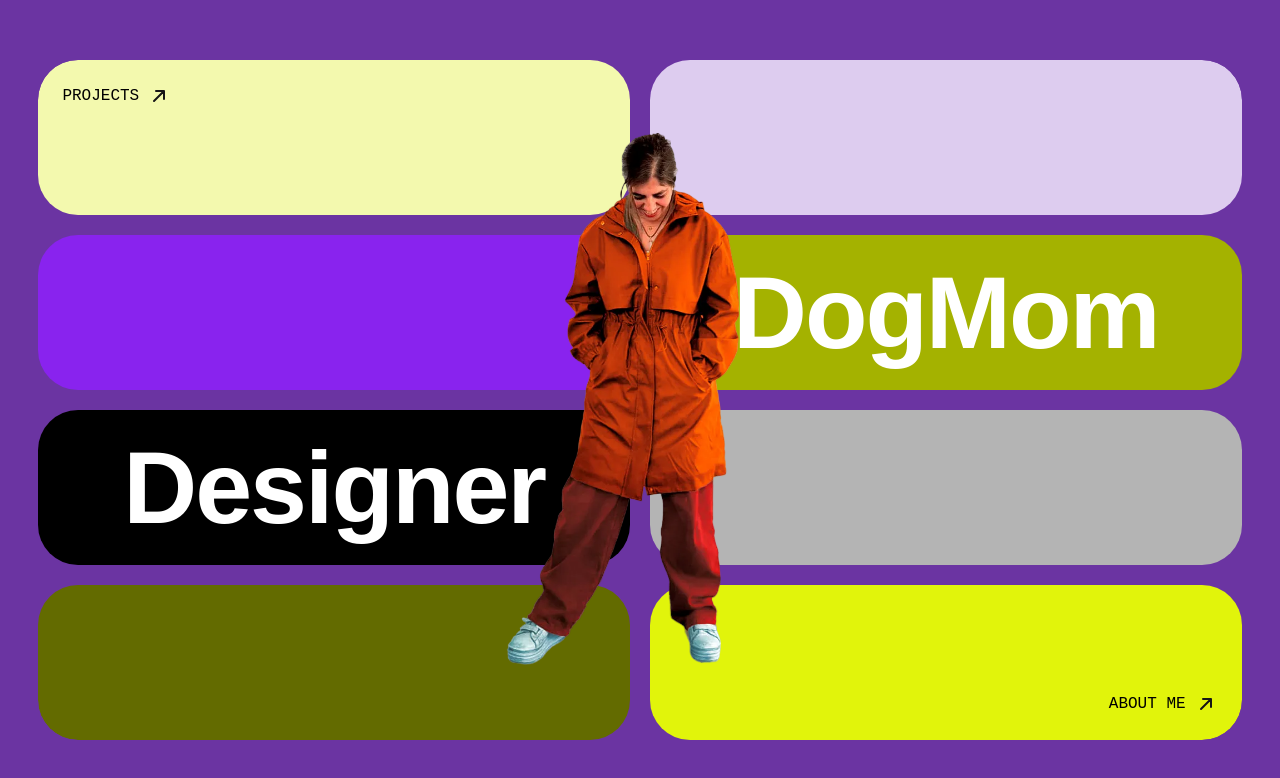
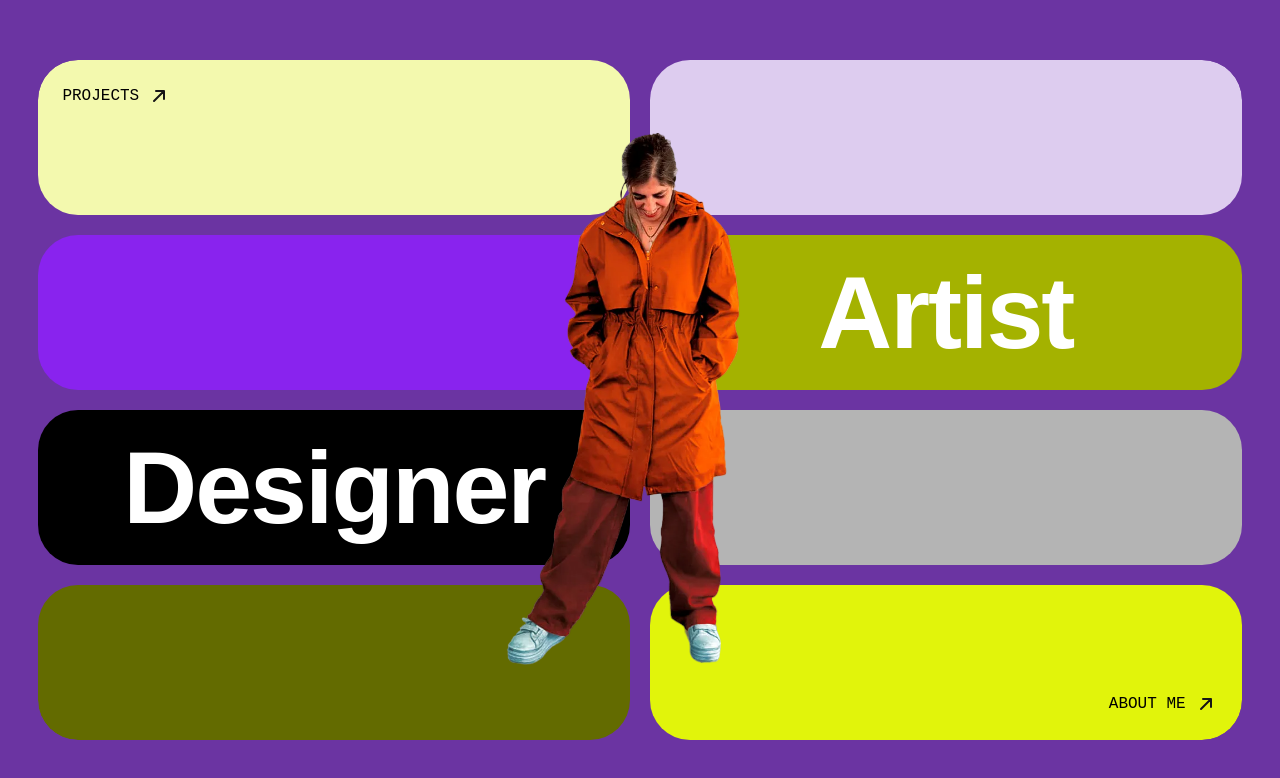
Before and after one commit to mamzlt88/portafolio, a React (Vite) app: page / in a window 1280 px wide. Shown: the top 778 px of the page. Built offline with nearby package versions, Linux system fonts and the light colour scheme.

Commit message:
chore(animation): set rotation to 10s per word for both tiles

```diff
--- a/src/components/sections/Landing.tsx
+++ b/src/components/sections/Landing.tsx
@@ -58,7 +58,7 @@ export default function Landing({ onAbout, onProjects }: LandingProps) {
             <RotatingDecryptedText
               words={["Artist", "DogMom", "Dancer", "Astrologer"]}
               className="pointer-events-none font-['Poppins',_sans-serif] font-semibold text-white leading-[0.95] text-[min(8vw,132px)] tracking-[-0.02em]"
-              displayMs={900}
+              displayMs={10000}
               fadeMs={275}
               startDelayMs={100}
             />
@@ -69,7 +69,7 @@ export default function Landing({ onAbout, onProjects }: LandingProps) {
             <RotatingDecryptedText
               words={["Designer", "Product", "Manager", "Visual", "Experience"]}
               className="pointer-events-none font-['Poppins',_sans-serif] font-semibold text-white leading-[0.95] text-[min(8vw,132px)] tracking-[-0.02em]"
-              displayMs={900}
+              displayMs={10000}
               fadeMs={275}
               startDelayMs={100}
             />
```
